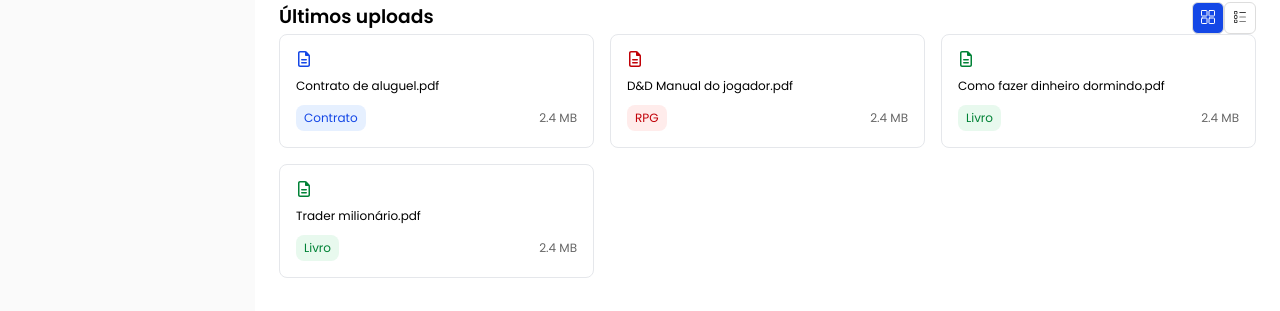
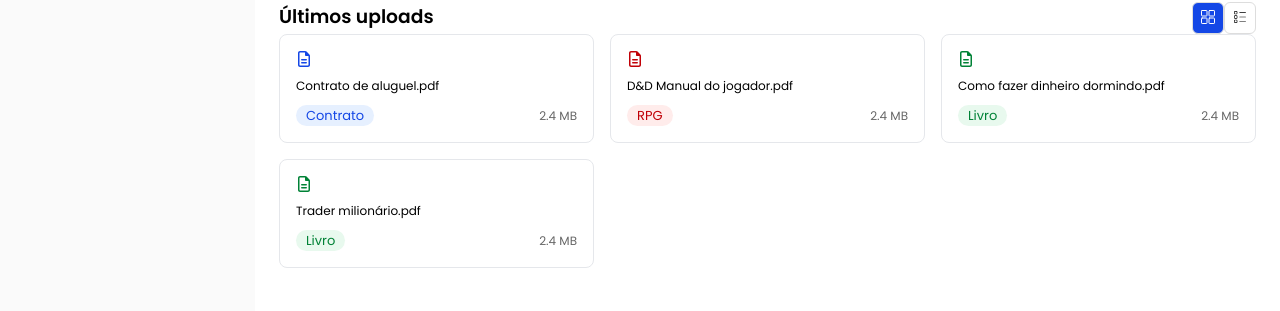
Before and after one commit to GustavoEmanuelGM/-document-rag-chat-front, a React (Vite) app: page / in a window 1280 px wide. Shown: the part 287-598 px from the top of the page. Built offline with nearby package versions, Linux system fonts and the light colour scheme.

Commit message:
finished list template

```diff
--- a/src/components/UploadCard.module.css
+++ b/src/components/UploadCard.module.css
@@ -19,6 +19,8 @@
 .iconGrid {
   font-size: 22px;
 }
+
+
 
 .listCard {
   display: grid;
--- a/src/pages/Home/Home.module.css
+++ b/src/pages/Home/Home.module.css
@@ -42,6 +42,11 @@
 }
 
 .listWrapper {
+  max-width: 1800px;
+  width: 100%;
+  margin: 0 auto;
+  padding: 0 16px;
+
   border: 1px solid #e5e7eb;
   border-radius: 12px;
   overflow: hidden;
--- a/src/pages/Tags/Tags.module.css
+++ b/src/pages/Tags/Tags.module.css
@@ -1,13 +1,18 @@
 .tag {
-  display: inline-block;
-  width: auto;
-  flex: 0;
-  white-space: nowrap;
-  font-size: 12px;
-  padding: 4px 8px;
-  border-radius: 8px;
-  font-weight: 500;
+display: inline-flex;
+align-items: center;
 
+padding: 4px 10px;
+border-radius: 999px;
+
+font-size: 13px;
+font-weight: 500;
+line-height: 1;
+
+width: fit-content;
+max-width: max-content;
+
+white-space: nowrap;
 }
 
 
```
